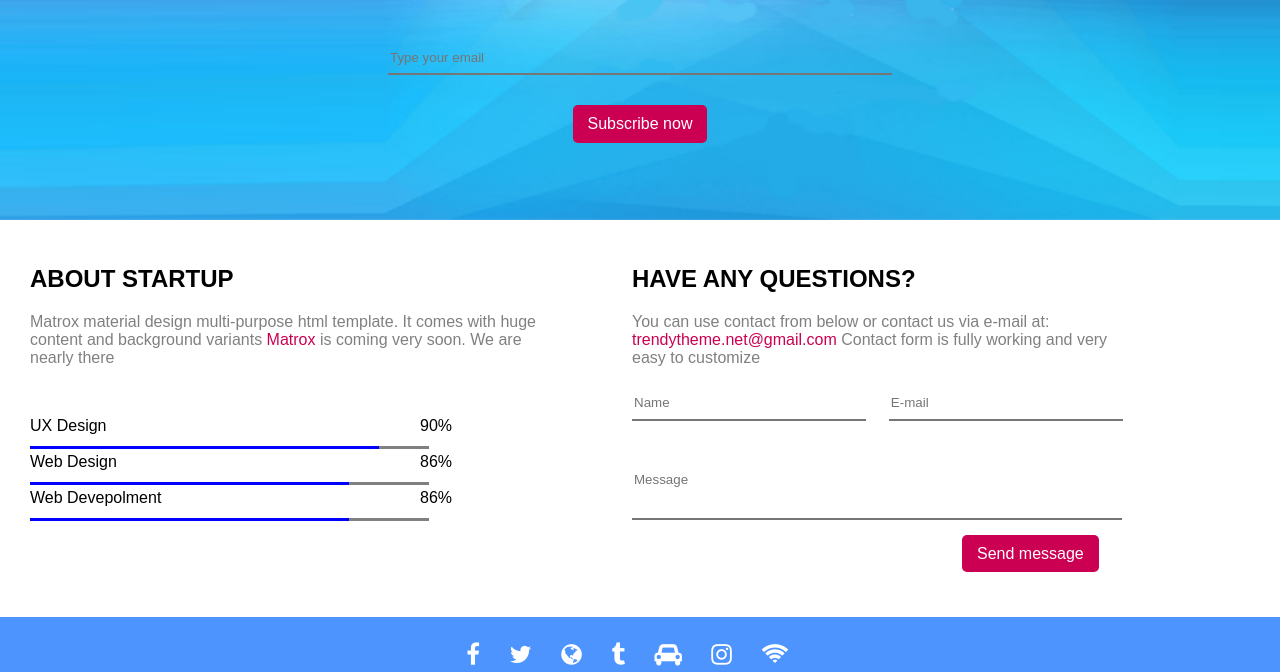
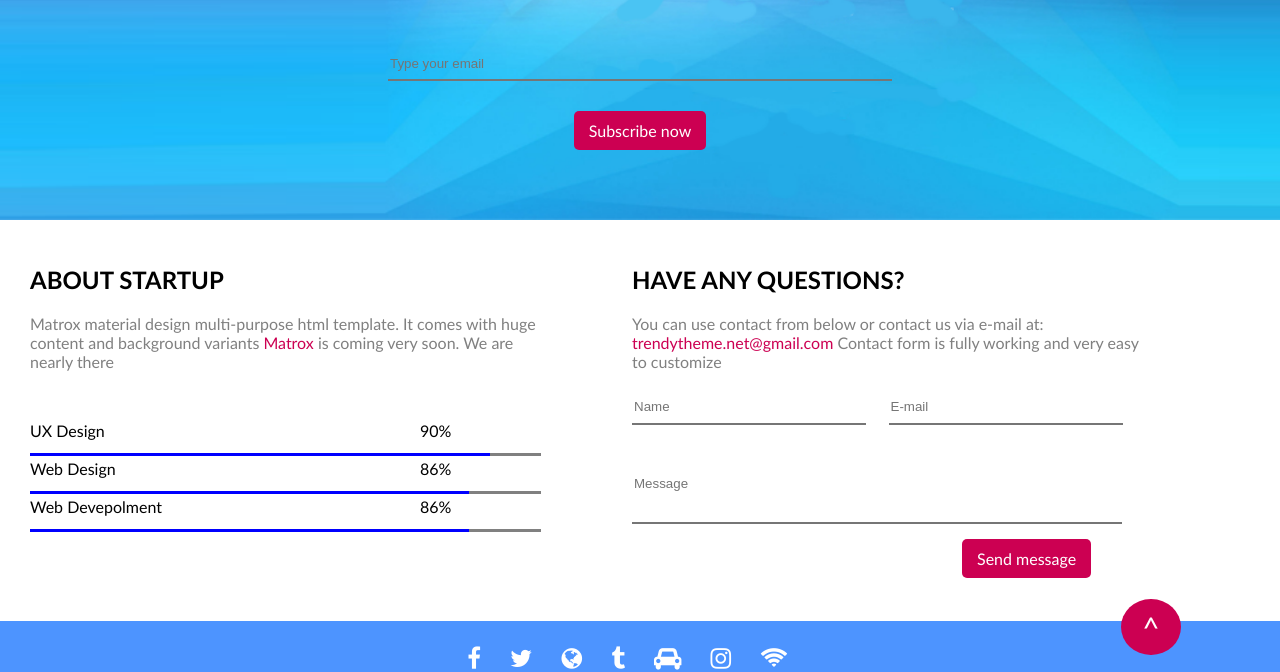
Before and after one commit to Generasu/Coming-soon-2, a plain HTML site: page index.html in a window 1280 px wide. Shown: the part 280-952 px from the top of the page. Drawn offline with Linux system fonts and the light colour scheme.

Commit message:
i hope its done

```diff
--- a/css/main.css
+++ b/css/main.css
@@ -1,3 +1,9 @@
+html{
+    scroll-behavior: smooth;
+}
+body{
+    font-family:  'Gill Sans', 'Gill Sans MT', Calibri, 'Trebuchet MS', sans-serif  ;
+}
 .top {
     height: 500px;
     background-image: url(/image/main.png);
@@ -100,37 +106,38 @@
 .progbar1{
     height: 3px;
     background-color: blue;
-    width: 350px;
+    width: 90%;
     display: inline-block;
+
 }
 .progbar2{
     height: 3px;
     background-color: blue;
-    width: 320px;
+    width: 86%;
     display: inline-block;
 }
 .progbar3{
     height: 3px;
     background-color: blue;
-    width: 320px;
+    width: 86%;
     display: inline-block;
 }
 .pogbar1{
-    width: 50px;
+    width: 10%;
     height: 3px;
     background-color: gray;
     display: inline-block;
     margin-left: -5px;
 }
 .pogbar2{
-    width: 80px;
+    width: 14%;
     height: 3px;
     background-color: gray;
     display: inline-block;
     margin-left: -5px;
 }
 .pogbar3{
-    width: 80px;
+    width: 14%;
     height: 3px;
     background-color: gray;
     display: inline-block;
@@ -213,11 +220,11 @@
 }
 
 .toppar{
-    color:  #d9d9d9;
+    color:  ##fff9;
     font-weight: 100;
 }
 .botpar{
-    color:  #d9d9d9;
+    color:  #fff9;
 }
 .social a{
     transition: 0.5s;
@@ -227,3 +234,16 @@
     border-radius: 50%;
     padding: 10px 10px;
 }
+.scrltop{
+    border-radius: 50%;
+    background-color:#cc0052 ;
+    padding: 10px 21px;
+    text-decoration: none;
+    color: white;
+    font-size: 30px;
+    position: absolute;
+    margin-top: 50px;
+    margin-left: 30px;
+    scroll-behavior: smooth;
+
+}
--- a/index.html
+++ b/index.html
@@ -65,6 +65,7 @@
             <input class="peep" type="email" placeholder="E-mail">
             <input class="msg" type="text" placeholder="Message">
             <a class="btn" href="#">Send message</a>
+            <a class="scrltop" href=#>^</a>
         </div>
     </div>
     <div class="bottom">
@@ -82,7 +83,7 @@
         <div class="toppar">Copyright <i class="fa fa-copyright" aria-hidden="true"></i><a href="#"> Matrox</a> | All Rights Reserved |
             Designed By <a href="#">TrendyTheme</a>
         </div>
-        <div class="botpar">Matrox pack includes complete website not just homepages, it comes with full website demos. Over <br> <a
+        <div class="botpar">Matrox pack includes complete website not just homepages, it comes with full website demos. Over<br> <a
                 href="#">200</a> ready html files only for 17$. Purchase <a href="#">Matrox</a> Now!</div>
 
     </div>
```
